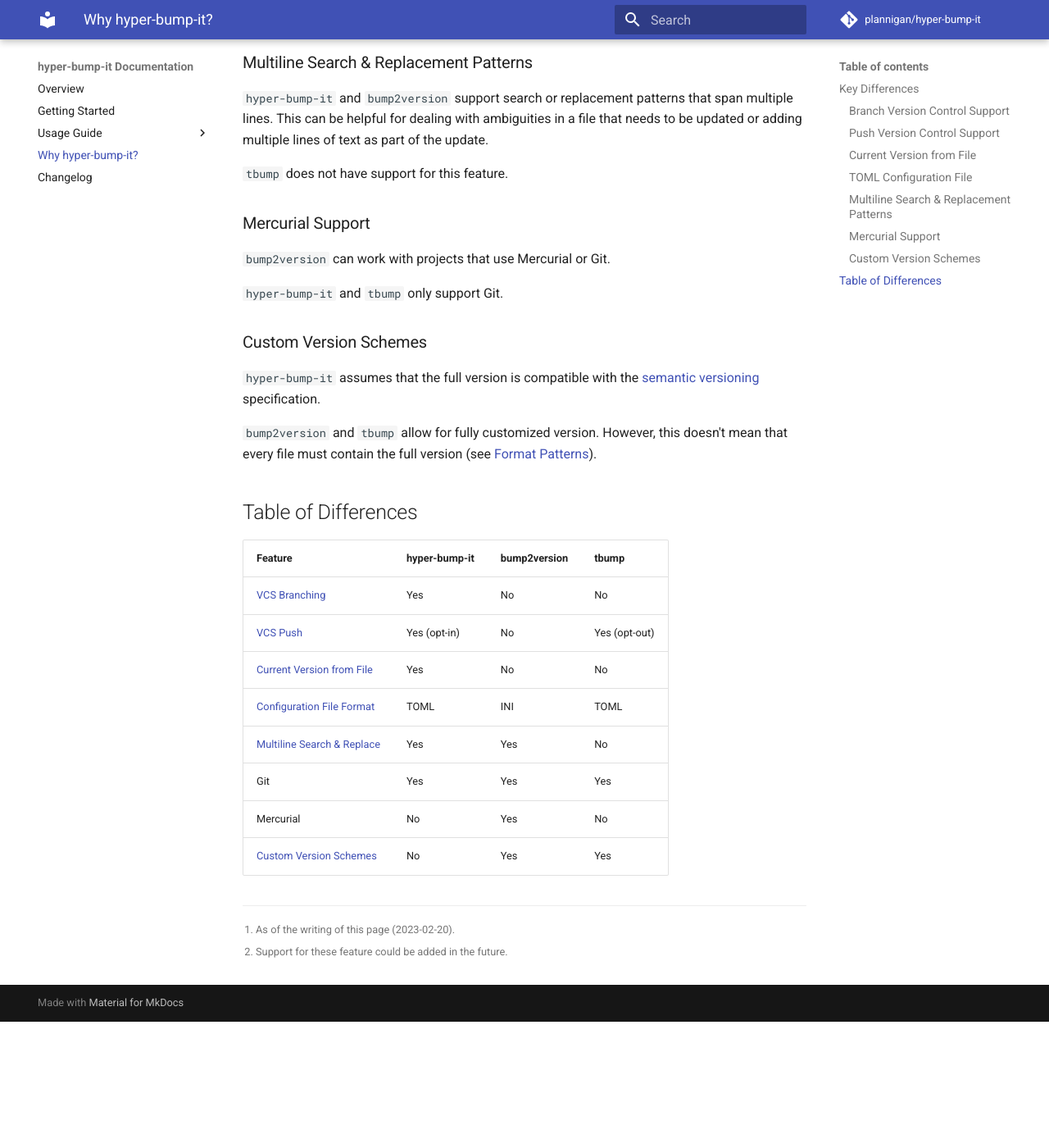
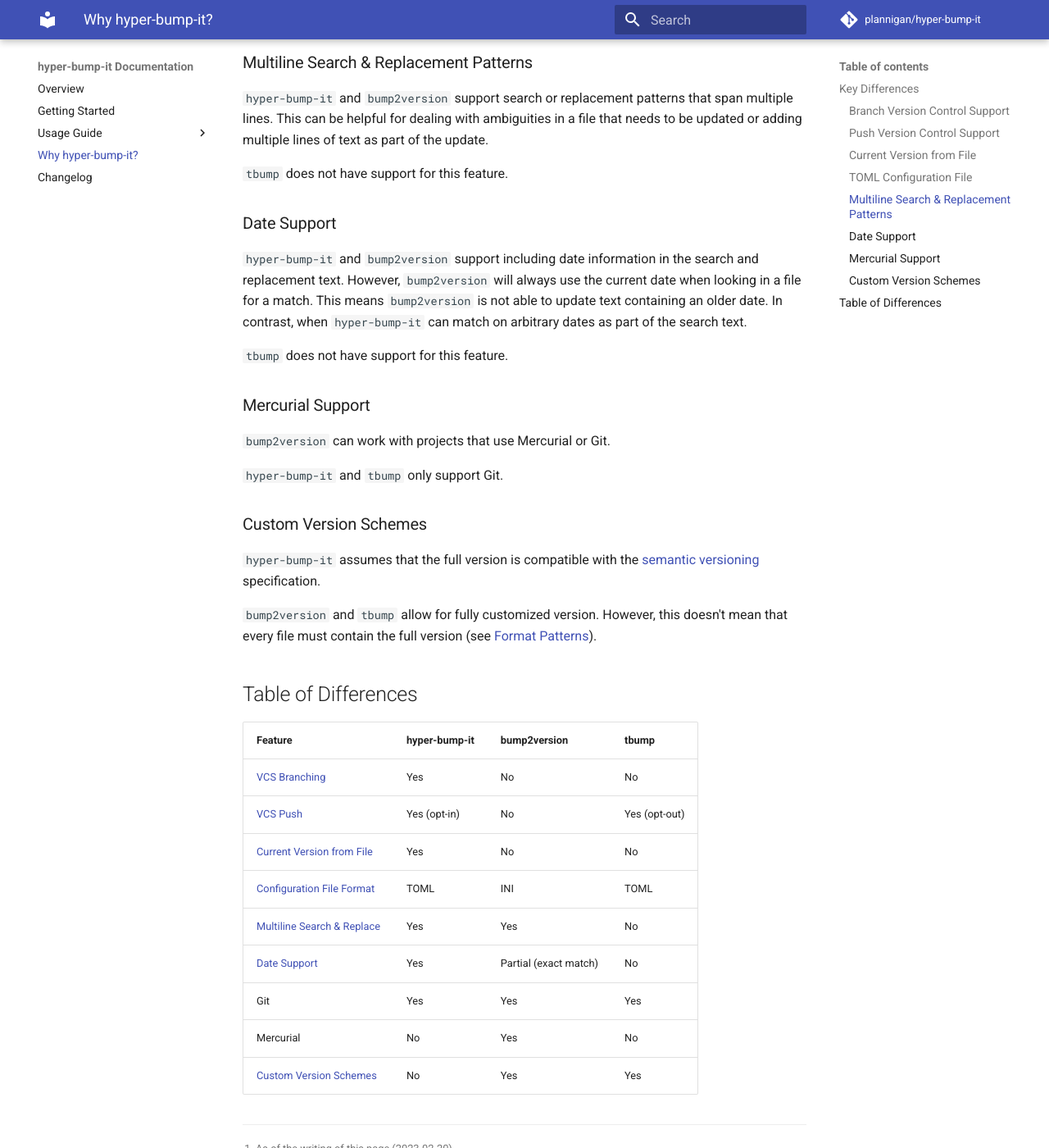
Before and after one commit to plannigan/hyper-bump-it, an MkDocs documentation site: the page built from docs/why-hyper-bump-it.md, in a window 1280 px wide and 1400 px high, scrolled down 1293 px. Shown: the whole window at 82% size. Built offline with MkDocs 1.6.1 and Material for MkDocs 9.7.7, drawn with Linux system fonts in a browser that asks for light colours; comment, search, counter and statistics services are not loaded; the version menu is left out; before the commit the page ends 2539 px from its top, so only the background shows below that.

Commit message:
Include date support in tool comparison

```diff
--- a/docs/why-hyper-bump-it.md
+++ b/docs/why-hyper-bump-it.md
@@ -53,6 +53,16 @@
 
 `tbump` does not have support for this feature.
 
+### Date Support
+
+`hyper-bump-it` and `bump2version` support including date information in the search and replacement
+text. However, `bump2version` will always use the current date when looking in a file for a match.
+This means `bump2version` is not able to update text containing an older date. In contrast, when
+`hyper-bump-it` can match on arbitrary dates as part of the search text.
+
+
+`tbump` does not have support for this feature.
+
 ### Mercurial Support
 
 `bump2version` can work with projects that use Mercurial or Git.
@@ -69,16 +79,17 @@
 
 ## Table of Differences
 
-| Feature                                  | hyper-bump-it | bump2version | tbump         |
-|------------------------------------------|---------------|--------------|---------------|
-| [VCS Branching][branching]               | Yes           | No           | No            |
-| [VCS Push][pushing]                      | Yes (opt-in)  | No           | Yes (opt-out) |
-| [Current Version from File][keystone]    | Yes           | No           | No            |
-| [Configuration File Format][config-file] | TOML          | INI          | TOML          |
-| [Multiline Search & Replace][multiline]  | Yes           | Yes          | No            |
-| Git                                      | Yes           | Yes          | Yes           |
-| Mercurial                                | No            | Yes          | No            |
-| [Custom Version Schemes][version-scheme] | No            | Yes          | Yes           |
+| Feature                                  | hyper-bump-it | bump2version          | tbump         |
+|------------------------------------------|---------------|-----------------------|---------------|
+| [VCS Branching][branching]               | Yes           | No                    | No            |
+| [VCS Push][pushing]                      | Yes (opt-in)  | No                    | Yes (opt-out) |
+| [Current Version from File][keystone]    | Yes           | No                    | No            |
+| [Configuration File Format][config-file] | TOML          | INI                   | TOML          |
+| [Multiline Search & Replace][multiline]  | Yes           | Yes                   | No            |
+| [Date Support][dates]                    | Yes           | Partial (exact match) | No            |
+| Git                                      | Yes           | Yes                   | Yes           |
+| Mercurial                                | No            | Yes                   | No            |
+| [Custom Version Schemes][version-scheme] | No            | Yes                   | Yes           |
 
 [^1]:
     As of the writing of this page (2023-02-20).
@@ -98,4 +109,5 @@
 [keystone]: #current-version-from-file
 [config-file]: #toml-configuration-file
 [multiline]: #multiline-search--replacement-patterns
+[dates]: #date-support
 [version-scheme]: #custom-version-schemes
```
